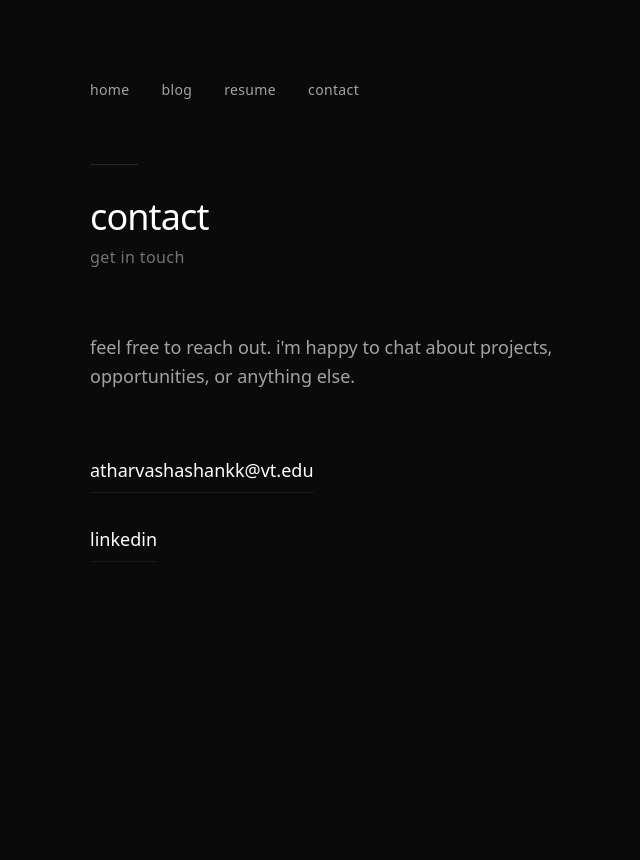
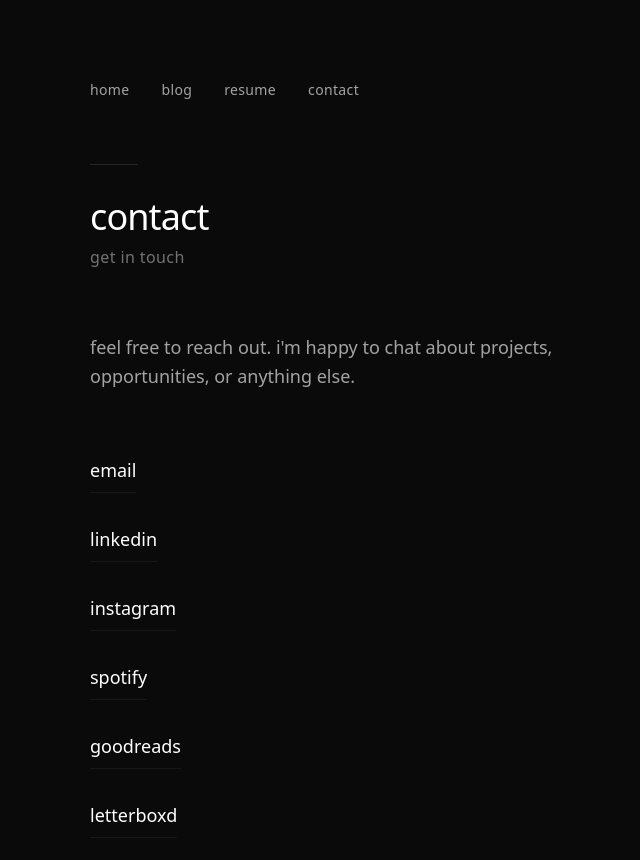
Before and after one commit to atharvakokane/atharvakokane.github.io, a Next.js app: page /contact in a window 1280 px wide. Shown: the top 860 px of the page, without its empty margins (238-878 px from the left). Before the commit the page ends 800 px from the top, so only its background shows below. Built offline with nearby package versions, Linux system fonts and the light colour scheme.

Commit message:
Add social media links to contact page
Updated contact links to include social media profiles.

```diff
--- a/app/contact/page.tsx
+++ b/app/contact/page.tsx
@@ -22,7 +22,7 @@ export default function ContactPage() {
             href="mailto:atharvashashankk@vt.edu"
             className="inline-block text-white hover:text-accent transition-colors duration-300 text-lg py-2 border-b border-border/50 hover:border-accent/30 w-fit"
           >
-            atharvashashankk@vt.edu
+            email
           </a>
           <a
             href="https://www.linkedin.com/in/atharvakokane/"
@@ -32,6 +32,38 @@ export default function ContactPage() {
           >
             linkedin
           </a>
+          <a
+            href="https://www.instagram.com/ath_arva_207/"
+            target="_blank"
+            rel="noopener noreferrer"
+            className="inline-block text-white hover:text-accent transition-colors duration-300 text-lg py-2 border-b border-border/50 hover:border-accent/30 w-fit"
+          >
+            instagram
+          </a>
+          <a
+            href="https://open.spotify.com/user/31fx6hhsizbggjfkbw4y4oyfpeqa"
+            target="_blank"
+            rel="noopener noreferrer"
+            className="inline-block text-white hover:text-accent transition-colors duration-300 text-lg py-2 border-b border-border/50 hover:border-accent/30 w-fit"
+          >
+            spotify
+          </a>
+          <a
+            href="https://www.goodreads.com/user/show/154124312-atharva-kokane"
+            target="_blank"
+            rel="noopener noreferrer"
+            className="inline-block text-white hover:text-accent transition-colors duration-300 text-lg py-2 border-b border-border/50 hover:border-accent/30 w-fit"
+          >
+            goodreads
+          </a>
+          <a
+            href="https://letterboxd.com/Atharva_kokane/"
+            target="_blank"
+            rel="noopener noreferrer"
+            className="inline-block text-white hover:text-accent transition-colors duration-300 text-lg py-2 border-b border-border/50 hover:border-accent/30 w-fit"
+          >
+            letterboxd
+          </a>
         </div>
       </section>
     </div>
```
